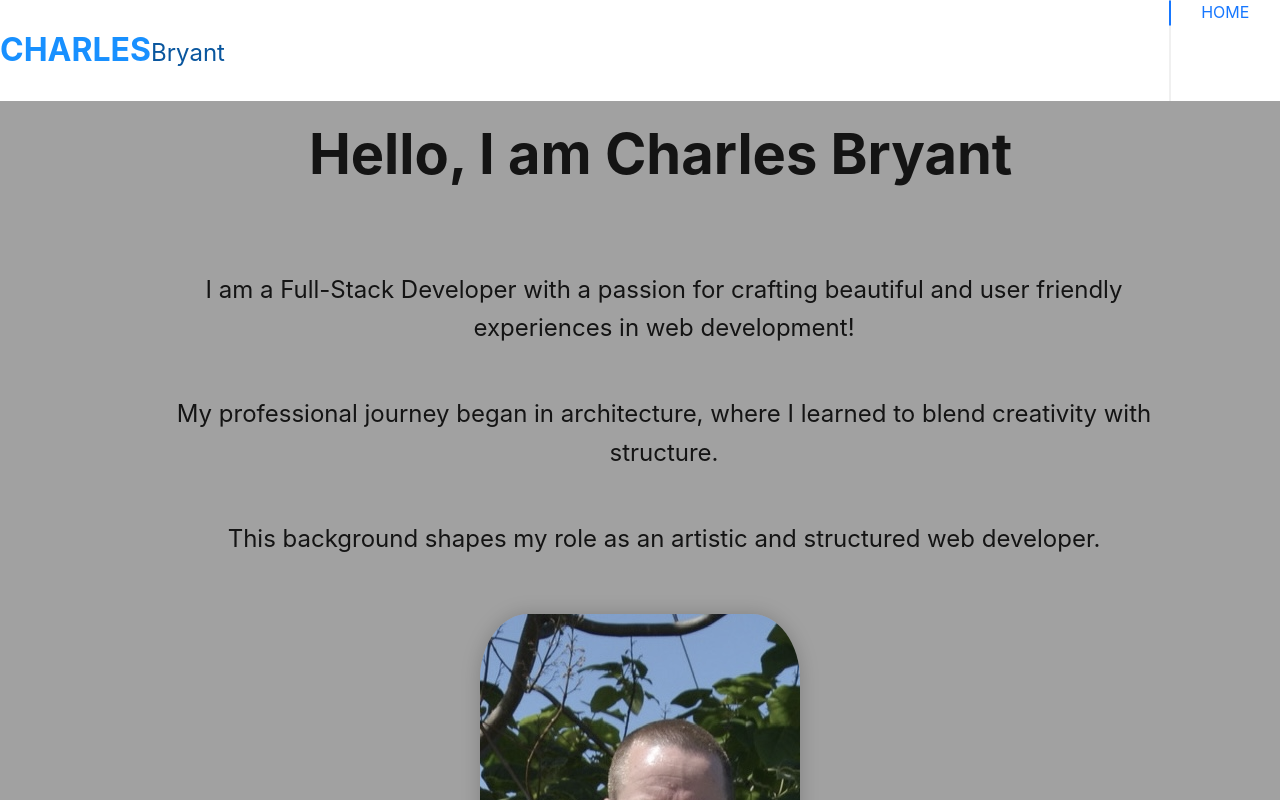
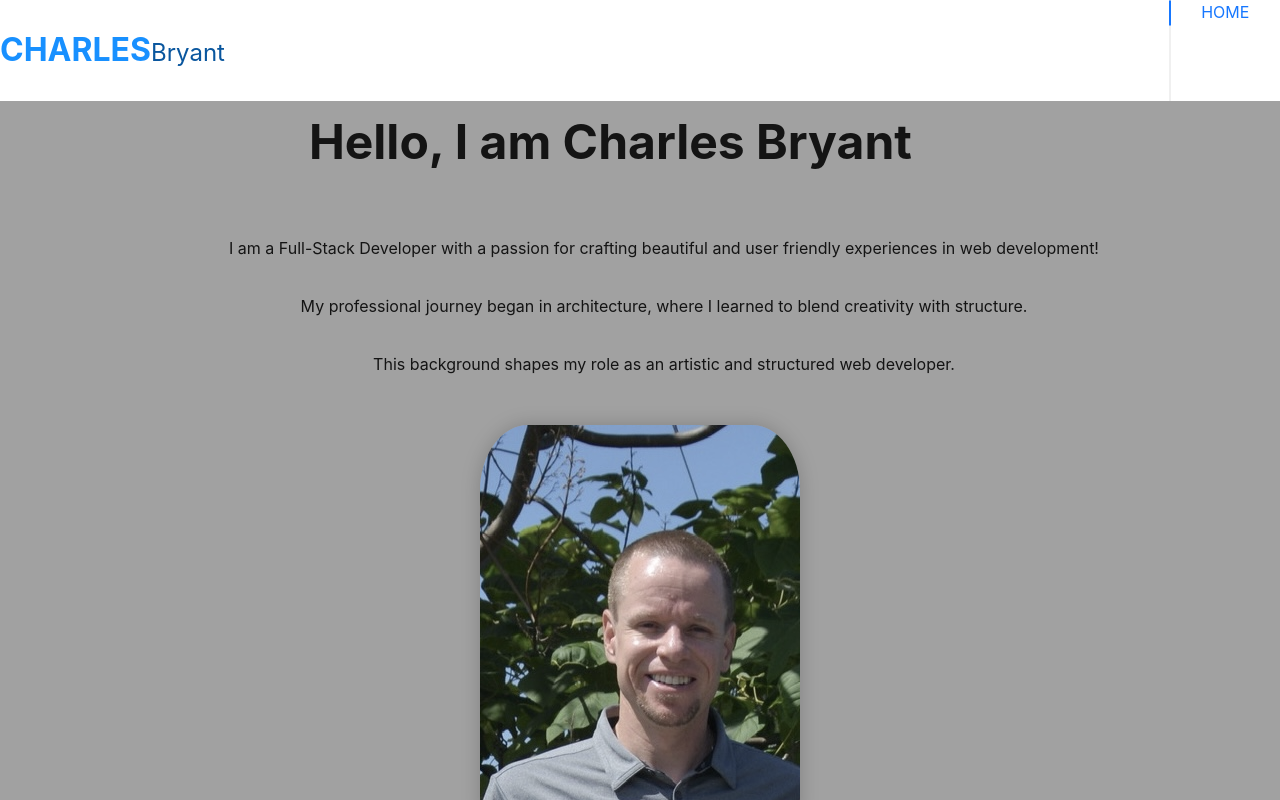
Before and after one commit to CBryant20/CB_Website, a React (Vite) app: page / in a window 1280 px wide. Shown: the top 800 px of the page. Built offline with nearby package versions, Linux system fonts and the light colour scheme.

Commit message:
Hero page updated to fit screen better

```diff
--- a/src/Root.scss
+++ b/src/Root.scss
@@ -114,9 +114,8 @@ TITLES
 
 .hero-block {
   background: #a1a1a1;
-  display: flex;
-  flex-direction: row;
   padding: 2rem;
+
   height: 100vh;
 
   .hero-text {
@@ -125,7 +124,7 @@ TITLES
     padding: 2rem;
 
     h2 {
-      font-size: 3.5rem;
+      font-size: 3rem;
       white-space: nowrap;
       overflow: hidden;
       opacity: 0;
@@ -156,8 +155,8 @@ TITLES
     }
 
     p {
-      font-size: 1.5rem;
-      text-align: center;
+      font-size: 1rem;
+      // text-align: center;
 
       @media screen and (max-width: 750px) {
         font-size: 1rem;
@@ -179,6 +178,7 @@ TITLES
     max-width: 100%;
 
     img {
+      max-width: 100%;
       border-radius: 15%;
       box-shadow: 0px 0px 20px rgba(0, 0, 0, 0.2);
       filter: grayscale(30%);
```
